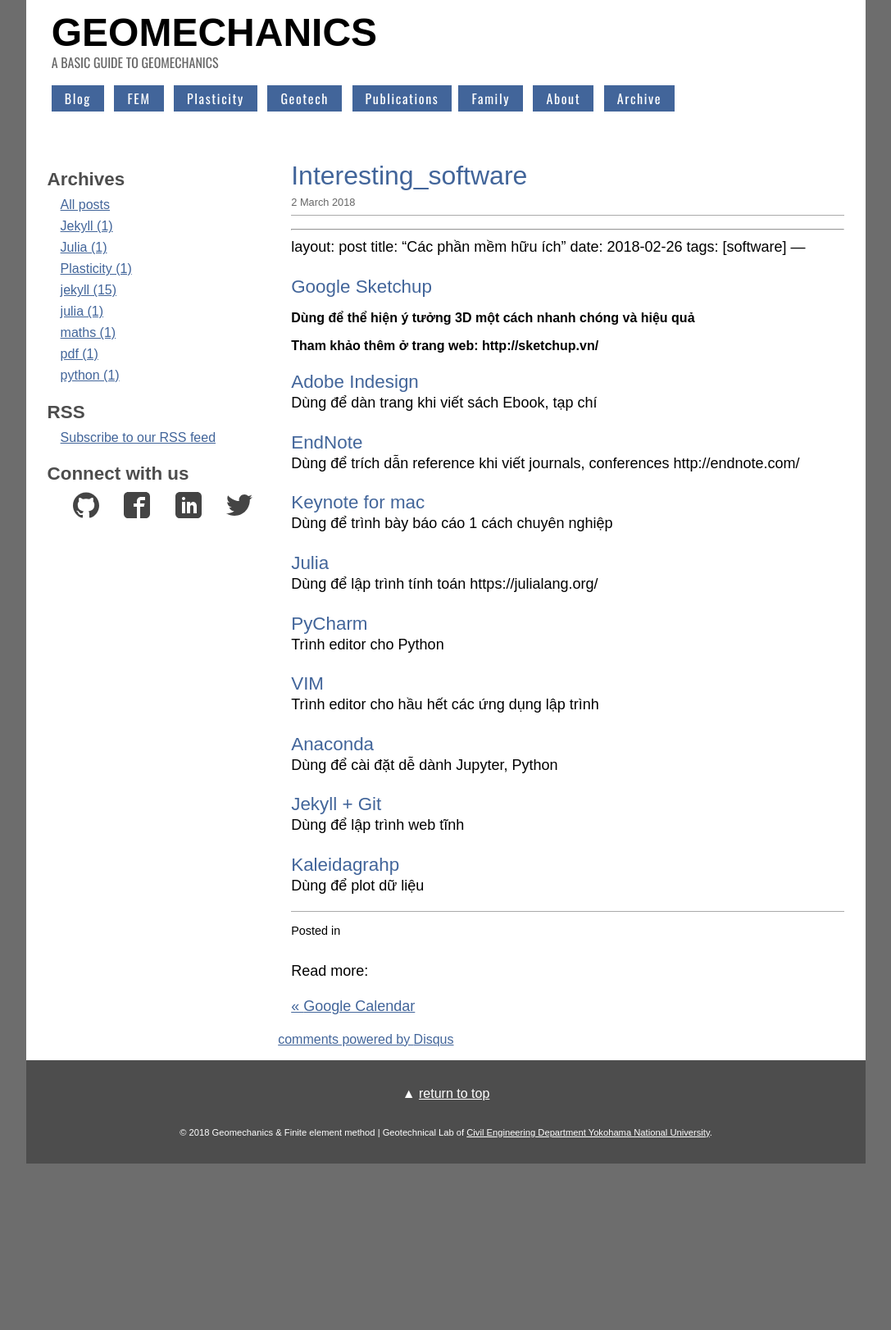
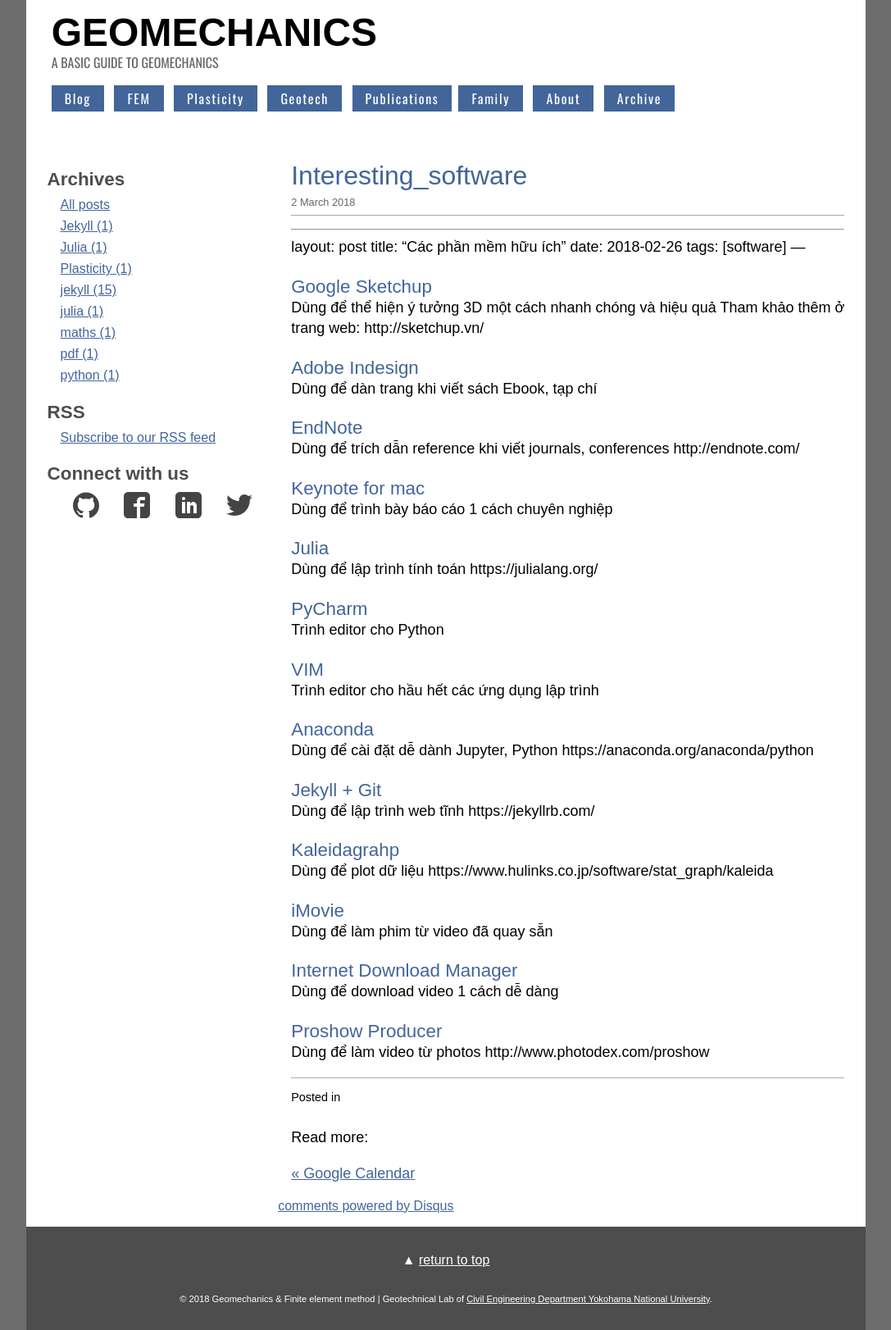
Before and after one commit to quangvunp/geomechanics, a Jekyll site: the page built from _posts/2018-03-02-interesting_software.md, in a window 1280 px wide. Shown: the whole page at 82% size, without its empty margins (96-1183 px from the left). Built offline with Jekyll 4.4.1, drawn with Linux system fonts in a browser that asks for light colours; our own code applies the rules of GitHub Pages for plain Markdown files; comment, search, counter and statistics services are not loaded; before the commit the page ends 1419 px from its top, so only the background shows below that.

Commit message:
Update 2018-03-02-interesting_software.md

```diff
--- a/_posts/2018-03-02-interesting_software.md
+++ b/_posts/2018-03-02-interesting_software.md
@@ -6,8 +6,8 @@
 ---
 
 ### Google Sketchup
-# Dùng để thể hiện ý tưởng 3D một cách nhanh chóng và hiệu quả
-# Tham khảo thêm ở trang web: http://sketchup.vn/
+Dùng để thể hiện ý tưởng 3D một cách nhanh chóng và hiệu quả
+Tham khảo thêm ở trang web: http://sketchup.vn/
 
 ### Adobe Indesign
 Dùng để dàn trang khi viết sách Ebook, tạp chí
@@ -31,9 +31,22 @@
 
 ### Anaconda
 Dùng để cài đặt dễ dành Jupyter, Python
+https://anaconda.org/anaconda/python
 
 ### Jekyll + Git
 Dùng để lập trình web tĩnh
+https://jekyllrb.com/
 
 ### Kaleidagrahp
 Dùng để plot dữ liệu
+https://www.hulinks.co.jp/software/stat_graph/kaleida
+
+### iMovie
+Dùng để làm phim từ video đã quay sẵn
+
+### Internet Download Manager
+Dùng để download video 1 cách dễ dàng
+
+### Proshow Producer
+Dùng để làm video từ photos
+http://www.photodex.com/proshow
```
